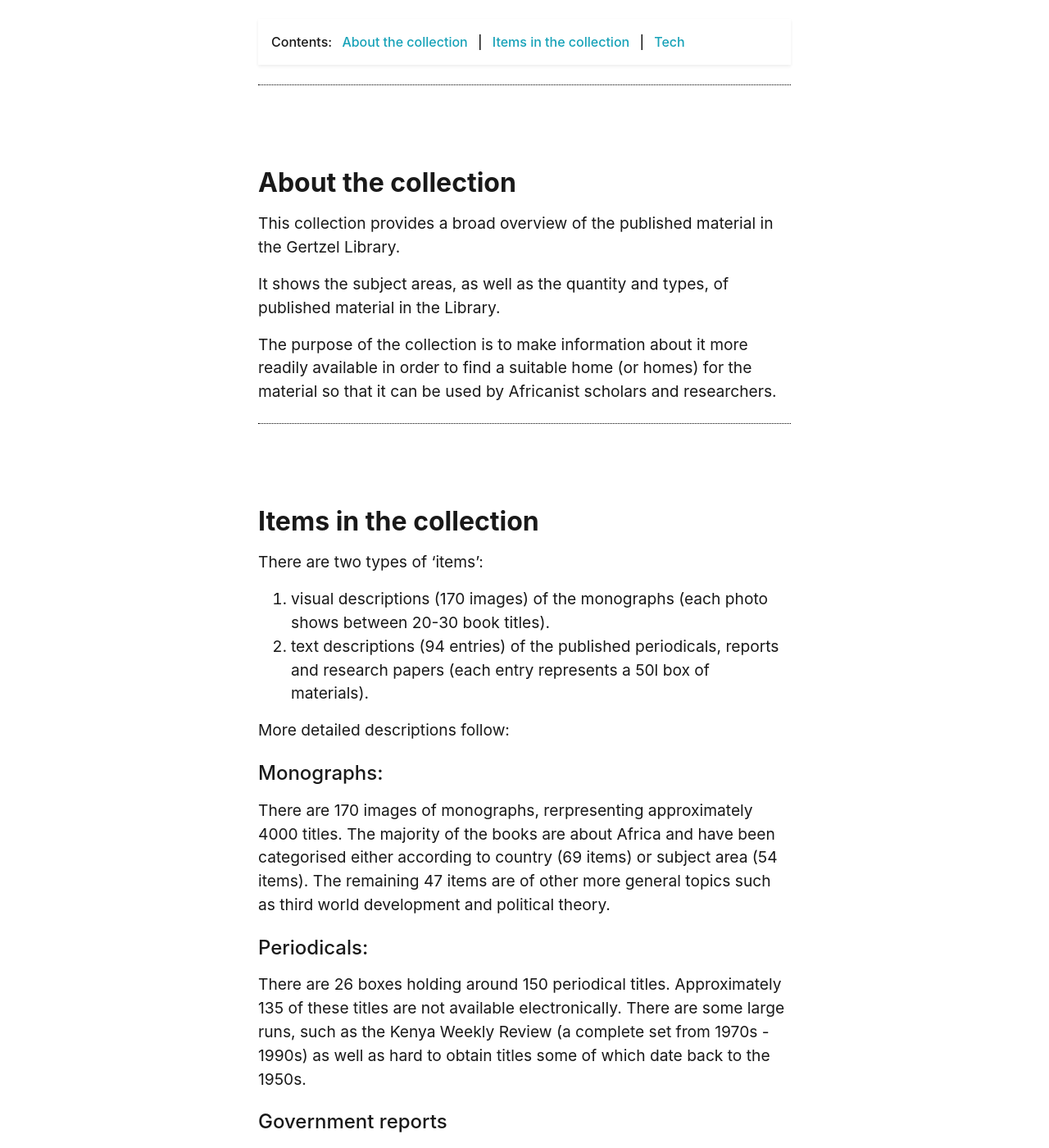
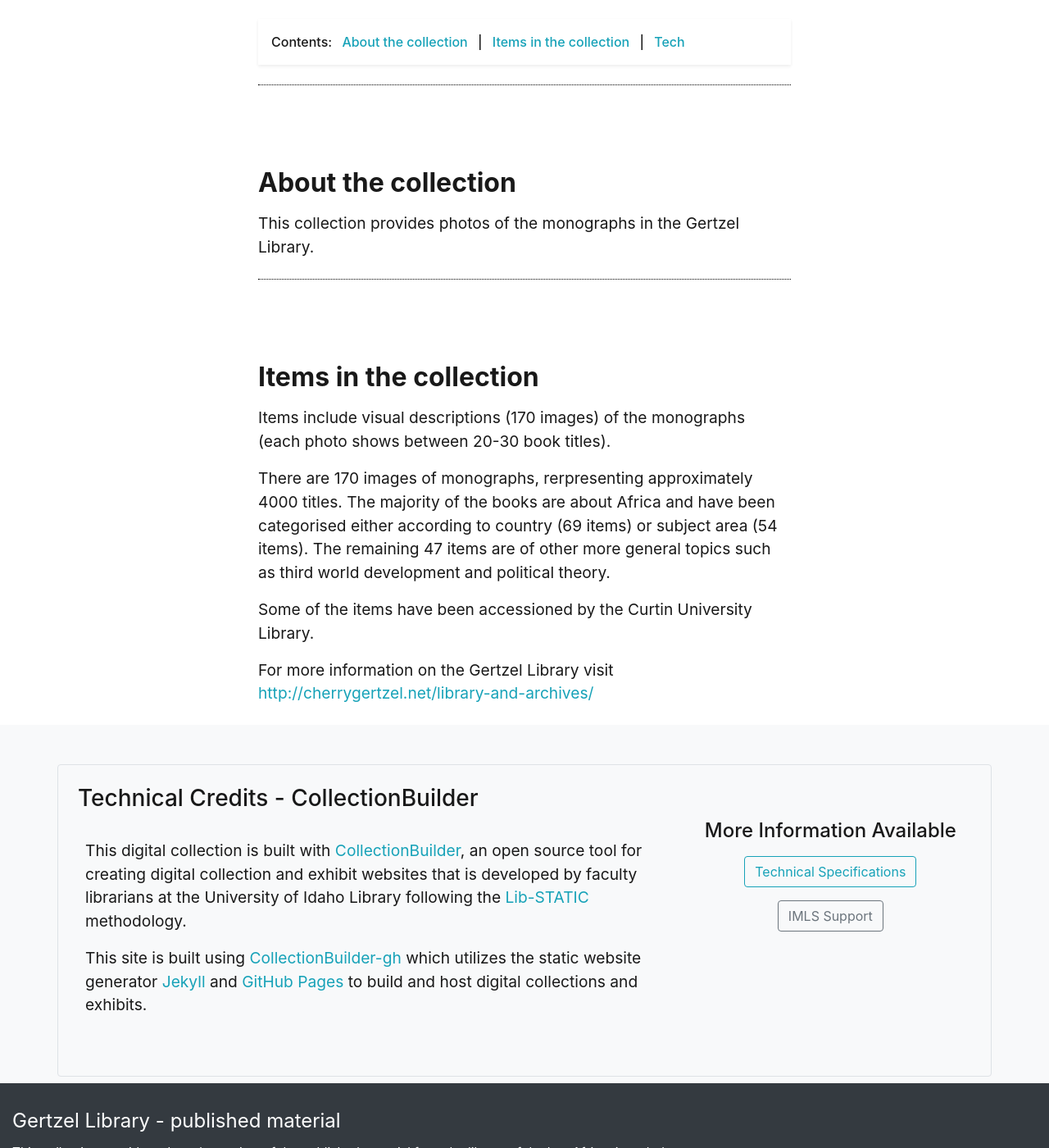
Before and after one commit to Infoliterati/Gertzel_collection, a Jekyll site: the page built from pages/about.md, in a window 1280 px wide and 1400 px high, scrolled down 443 px. Shown: the whole window at 82% size. Built offline with Jekyll 4.4.1, drawn with Linux system fonts in a browser that asks for light colours; some of the changed text lies outside the part shown.

Commit message:
Update about.md
removed information

```diff
--- a/pages/about.md
+++ b/pages/about.md
@@ -12,39 +12,14 @@ permalink: /about.html
 
 ## About the collection
 
-This collection provides a broad overview of the published material in the Gertzel Library.
-
-It shows the subject areas, as well as the quantity and types, of published material in the Library.
-
-The purpose of the collection is to make information about it more readily available in order to find a suitable home (or homes) for the material so that it can be used by Africanist scholars and researchers.
+This collection provides photos of the monographs in the Gertzel Library.
 
 ## Items in the collection
 
-There are two types of 'items':
-1. visual descriptions (170 images) of the monographs (each photo shows between 20-30 book titles).
-2. text descriptions (94 entries) of the published periodicals, reports and research papers (each entry represents a 50l box of materials).
+Items include visual descriptions (170 images) of the monographs (each photo shows between 20-30 book titles).
 
-More detailed descriptions follow:
-
-#### Monographs:
 There are 170 images of monographs, rerpresenting approximately 4000 titles.  The majority of the books are about Africa and have been categorised either according to country (69 items) or subject area (54 items).  The remaining 47 items are of other more general topics such as third world development and political theory.
 
-#### Periodicals:
-There are 26 boxes holding around 150 periodical titles.  Approximately 135 of these titles are not available electronically. There are some large runs, such as the Kenya Weekly Review (a complete set from 1970s - 1990s) as well as hard to obtain titles some of which date back to the 1950s.
-
-#### Government reports
-
-Extensive collection (approximately 50 boxes) of government reports from Kenya, Uganda, Zambia, East-Central Africa and Australia. Includes parliamentary reports, hansards and legislative documents and generally ranges from 1960s to the 2000s.
-
-#### Non-government reports
-
-Extensive collection (approximately 7 boxes) of non-government reports from Kenya, Uganda, Zambia, UK, Australia, and international organisations.
-
-#### Research papers
-
-Extensive collection of seminar papers (7 boxes) and conference papers (4 boxes) mainly from universities and reseach centres in Africa, UK and Australia.
-
-#### Archives
-Work on the unpublished, archival material is in process and broad descriptions may be provided to this collection in the future. The John Curtin Prime Ministerial Library at Curtin University is currently processing and will be housing some of the archival materials from the Gerzel Library.
+Some of the items have been accessioned by the Curtin University Library.
 
 For more information on the Gertzel Library visit <http://cherrygertzel.net/library-and-archives/>
```
